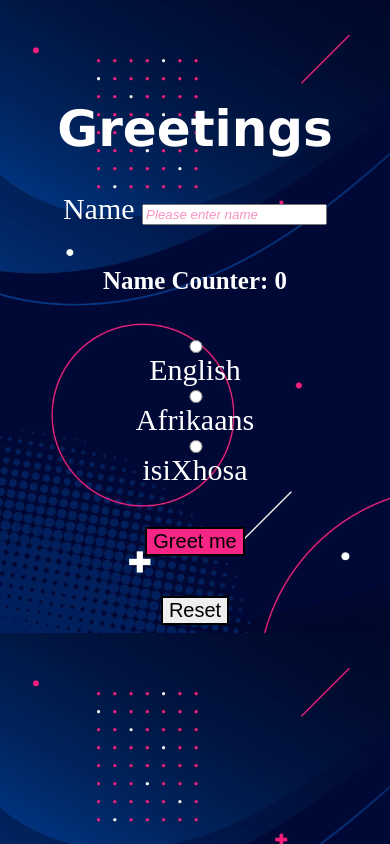
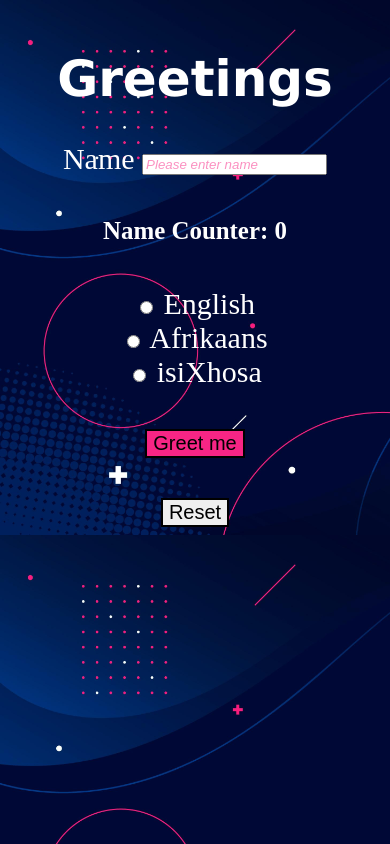
Before and after one commit to Saffah1910/greet, a plain HTML site: page index.html in a window 390 px wide. Drawn offline with Linux system fonts and the light colour scheme.

Commit message:
intial commit

```diff
--- a/css/greet.css
+++ b/css/greet.css
@@ -114,18 +114,17 @@
      color: #c1121f;
  }
  @media(max-width:440px) {
-    .radioButton label{
+    .radioButton{
         display: flex;
         flex-direction: column;
+
     }
+
+ .container {
+    color: white;
+    text-align: center;
+    margin-top: 50px;
+    font-size: 30px;
+
+}
  }
- /* text-align: center;
- border: 1px solid;
- margin: 0 auto;
- padding: 15px 10px 15px 50px;
- background-repeat: no-repeat;
- background-position: 10px center;
-
- background-color: lightpink;
- background-image: url('/css/hello.png');
- width: fit-content; */
```
